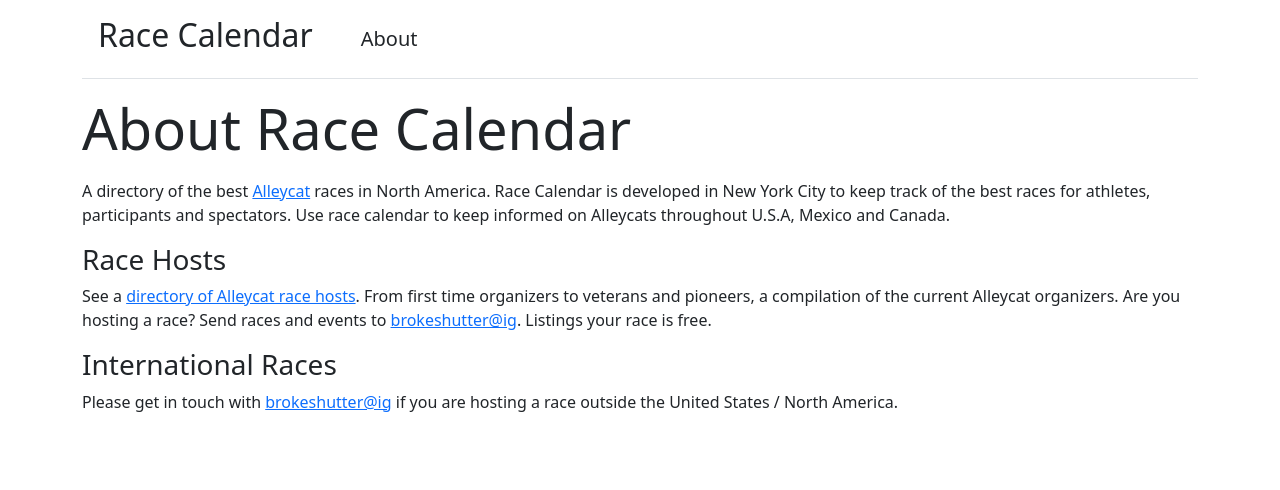
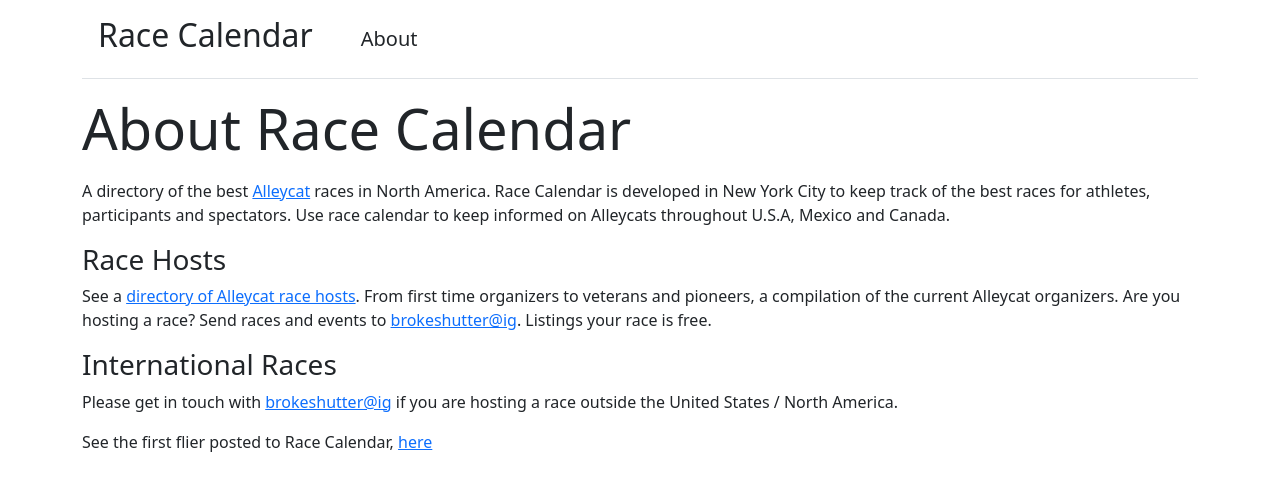
Before and after one commit to gtzilla/race-calendar, a Next.js app: page /about in a window 1280 px wide. Shown: the top 490 px of the page. Built offline with nearby package versions, Linux system fonts and the light colour scheme.

Commit message:
try to deeplink to a post

```diff
--- /dev/null
+++ b/components/PostLink.jsx
@@ -0,0 +1,54 @@
+import Link from 'next/link'
+import React from 'react';
+
+function iOS() {
+  return [
+    'iPad Simulator',
+    'iPhone Simulator',
+    'iPod Simulator',
+    'iPad',
+    'iPhone',
+    'iPod'
+  ].includes(navigator.userAgentData?.platform || navigator.platform)
+  // iPad on iOS 13 detection
+  || (navigator.userAgent.includes("Mac") && "ontouchend" in document)
+}
+
+export default class PostLink extends React.PureComponent {
+  static get propTypes() {
+    return {
+      postId:()=>{}
+    }
+  }
+  static get defaultProps() {
+    return {
+      postId:null
+    }
+  }
+  constructor(props) {
+    super(props);
+    this.state = {
+      iOS : null
+    }
+  }
+  componentDidMount() {
+    this.setState({
+      iOS: iOS()
+    });
+  }
+  render() {
+    const isMobile = this.state.isMobile;
+    const postId = this.props.postId;
+    let _href = 'https://instagram.com/p/' + postId + '/';
+    if(this.state.iOS) {
+      _href = 'instagram://library?LocalIdentifier=' + postId
+    }
+    return (
+      <Link href={_href} passHref>
+        {this.props.children}
+      </Link>
+
+    )
+  }
+
+}
--- a/pages/about.jsx
+++ b/pages/about.jsx
@@ -1,4 +1,5 @@
 import ProfileLink from '../components/ProfileLink'
+import PostLink from '../components/PostLink'
 import Link from 'next/link';
 
 const About = () => {
@@ -23,6 +24,10 @@ const About = () => {
       <h3>International Races</h3>
       <p>Please get in touch with <ProfileLink username='brokeshutter' /> if
       you are hosting a race outside the United States / North America.</p>
+
+      <p>
+        See the first flier posted to Race Calendar, <PostLink postId="CabS6zZr-9B">here</PostLink>
+      </p>
     </div>
   )
 }
```
